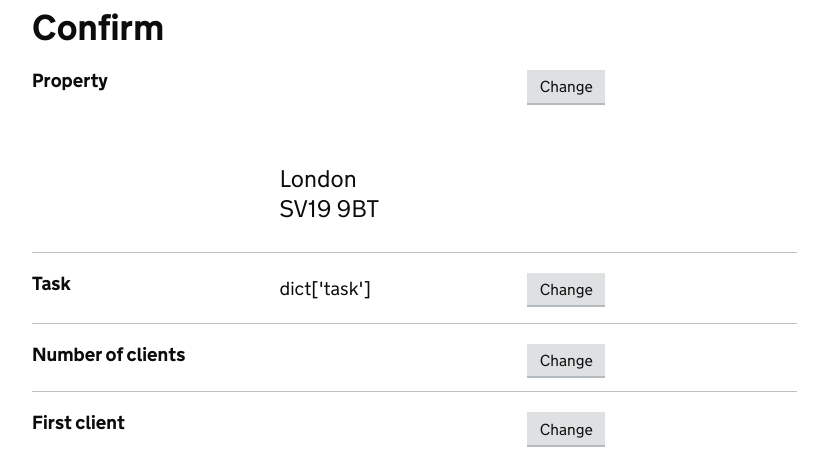
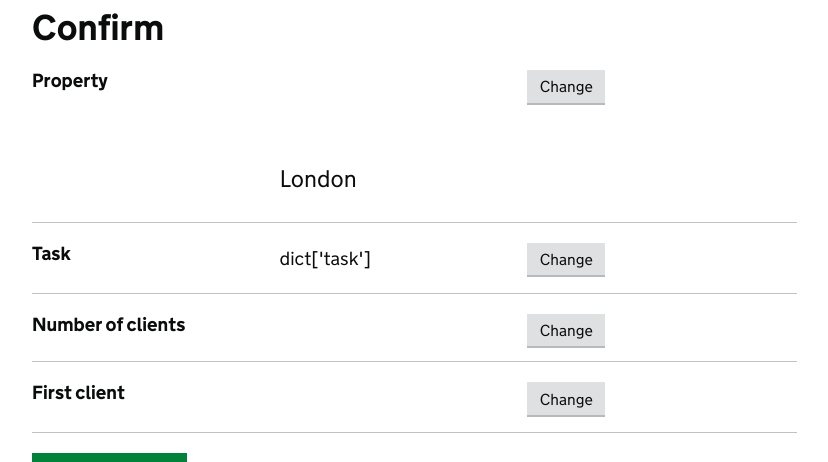
Before and after one commit to LandRegistry/service-frontend, a Flask app: template application/frontend/templates/conveyancer-confirm.html in a window 1280 px wide. Shown: the part 181-643 px from the top of the page, without its empty margins (128-956 px from the left). Run offline with Flask 2, Linux system fonts and the light colour scheme; the template is opened without the code that fills it, so the values that code supplies are empty; parts of the project's set-up code (start-up, migrations or seed data) failed here and were passed over.

Commit message:
Remove hard coded postcode

```diff
--- a/application/frontend/templates/conveyancer-confirm.html
+++ b/application/frontend/templates/conveyancer-confirm.html
@@ -28,7 +28,6 @@
               {{ property_address['postalCode'] }}
             </span>
             <span itemprop="addressLocality">London</span><br>
-            <span itemprop="postalCode">SV19 9BT</span>
           </p>
         </div>
       </div>
```
